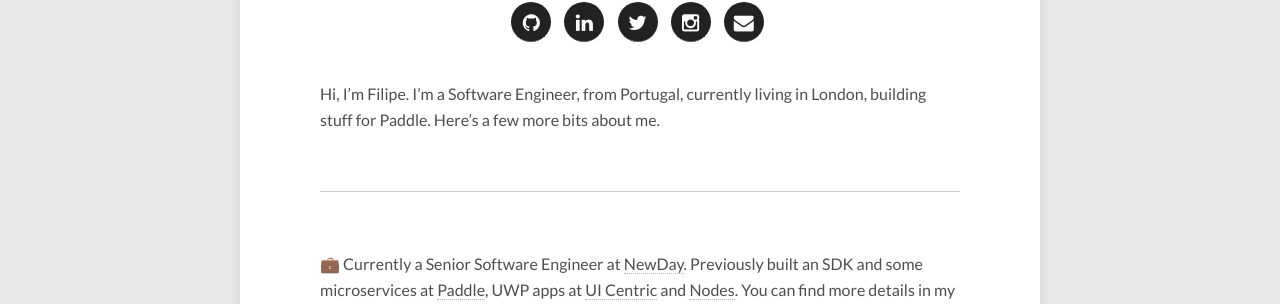
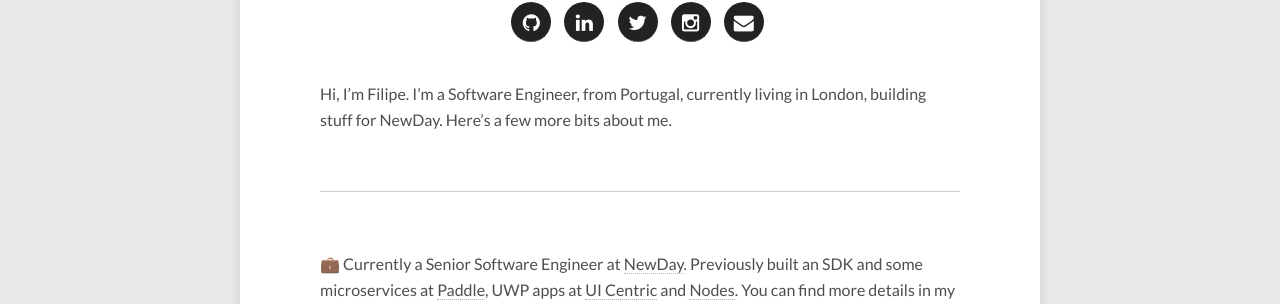
Before and after one commit to fmmendo/fmmendo.github.io, a Jekyll site: the page built from about.md, in a window 1280 px wide and 900 px high. Shown: the part 435-739 px from the top of the window. Built offline with Jekyll 4.4.1, drawn with Linux system fonts in a browser that asks for light colours; nearby versions of some CDN libraries; comment, search, counter and statistics services are not loaded.

Commit message:
Update _config.yml

```diff
--- a/_config.yml
+++ b/_config.yml
@@ -41,7 +41,7 @@
   name: Filipe Duarte
   site: http://www.fmendo.com
   avatar: images/avatar.jpg
-  bio: "Hi, I&#8217;m Filipe. I&#8217;m a Software Engineer, from Portugal, currently living in London, building stuff for Paddle."
+  bio: "Hi, I&#8217;m Filipe. I&#8217;m a Software Engineer, from Portugal, currently living in London, building stuff for NewDay."
   email: me@fmendo.com
   # Twitter nick for use in Twitter cards and follow button.
   # twitter: fmmendo # if no twitter in this config, the twitter follow button will be removed
```
